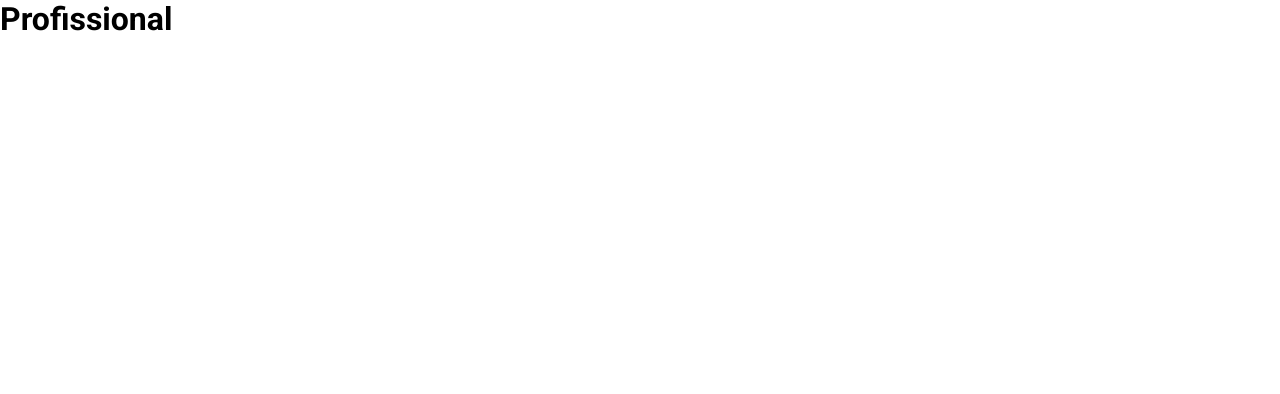
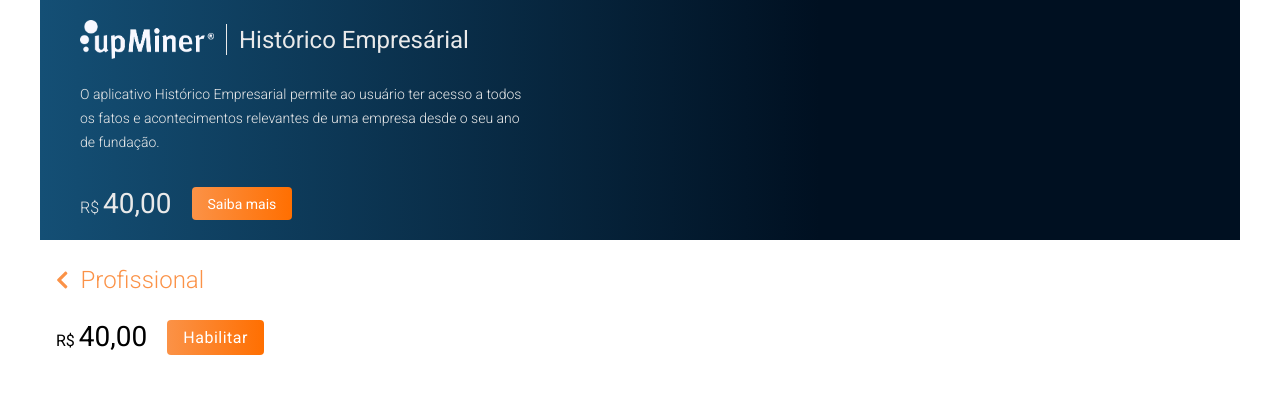
Before and after one commit to ziin/uplexis-frontend, a Next.js app: page /0 in a window 1280 px wide. Shown: the top 394 px of the page. Built offline with nearby package versions, Linux system fonts and the light colour scheme.

Commit message:
feat: style App page

```diff
--- a/pages/[id].tsx
+++ b/pages/[id].tsx
@@ -1,17 +1,104 @@
+import Head from 'next/head'
+import Link from 'next/link'
 import { GetStaticPaths, GetStaticProps, InferGetStaticPropsType } from 'next'
 import { App, apps } from '../data/apps'
 import { ParsedUrlQuery } from 'querystring'
+import PageLayout from '../components/PageLayout'
+import Slider from '../components/Slider'
+import { styled } from '../stitches.config'
+import { FontAwesomeIcon } from '@fortawesome/react-fontawesome'
+import Button from '../components/Button'
 
 export const Application = ({
   app: { title, description },
 }: InferGetStaticPropsType<typeof getStaticProps>) => {
   return (
-    <>
-      <h1>{title}</h1>
-      <p>{description}</p>
-    </>
+    <PageLayout>
+      <Head>
+        <title>upMiner: {title}</title>
+        <meta name="description" content={`upMiner: ${title}`} />
+        <link rel="icon" href="/favicon.ico" />
+      </Head>
+
+      <header>
+        <Slider />
+      </header>
+
+      <Main>
+        <Link href="/" passHref>
+          <Nav>
+            <Icon icon="chevron-left" />
+            <Title>{title}</Title>
+          </Nav>
+        </Link>
+        <Content>
+          <Description>{description}</Description>
+        </Content>
+        <Footer>
+          <Price>
+            <span>R$</span>
+            <span>40,00</span>
+          </Price>
+          <Button>
+            <Text>Habilitar</Text>
+          </Button>
+        </Footer>
+      </Main>
+    </PageLayout>
   )
 }
+
+const Main = styled('main', {
+  mx: '$16',
+  my: '$20',
+})
+
+const Nav = styled('nav', {
+  display: 'flex',
+  alignItems: 'center',
+  alignContent: 'center',
+  height: '$40',
+  gap: '$12',
+  cursor: 'pointer',
+})
+
+const Icon = styled(FontAwesomeIcon, {
+  fontSize: '$20',
+  color: '$orangeLight',
+})
+
+const Title = styled('h2', {
+  fontSize: '$24',
+  fontWeight: '$light',
+  color: '$orangeLight',
+})
+
+const Content = styled('div', {
+  my: '$20',
+})
+const Description = styled('p', {
+  fontSize: '$16',
+  color: '$gray600',
+  lineHeight: '$spaced',
+})
+
+const Footer = styled('div', {
+  display: 'flex',
+  gap: '$20',
+})
+const Price = styled('div', {
+  '& > span:first-of-type': {
+    marginRight: '$4',
+  },
+  '& > span:last-of-type': {
+    fontSize: '$28',
+  },
+})
+
+const Text = styled('span', {
+  fontSize: '$16',
+  letterSpacing: '0.5px',
+})
 
 type Props = {
   app: App
```
